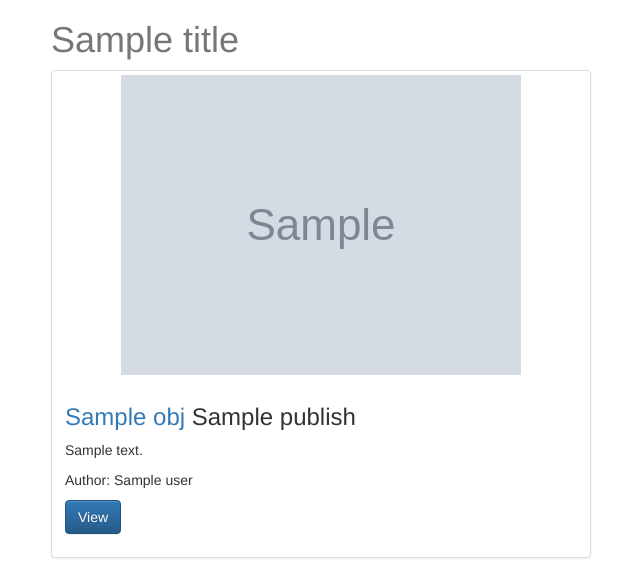
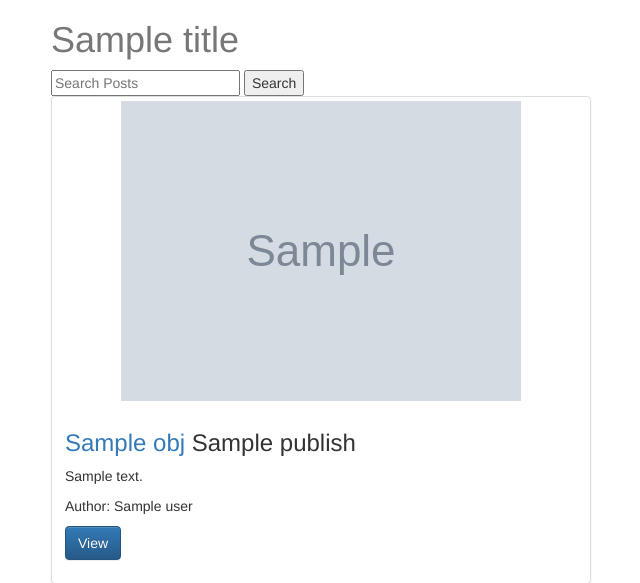
Before and after one commit to TCarmine/TryDjango19, a Django app: template src/templates/post_list.html in a window 1280 px wide. Shown: the top 583 px of the page, without its empty margins (319-959 px from the left). Run offline with Django 3.2, Linux system fonts and the light colour scheme; the template is opened without the code that fills it: most values are stand-ins (such as "Sample title", 1, 10 or a date in 2020); grey boxes marked "Sample" are stand-in pictures; parts of the project's set-up code (start-up, migrations or seed data) failed here and were passed over; some libraries are stand-ins or nearby versions.

Commit message:
added search view

```diff
--- a/src/posts/urls.py
+++ b/src/posts/urls.py
@@ -7,12 +7,14 @@ post_create,
 post_detail,
 post_update,
 post_delete,
+search,
 )
 
 # ^ beginning string,$ end string, so a URL string need to be
 # exactly matched if between those 2
 urlpatterns = [
     url(r'^$', post_list, name='list'),
+    url(r'^results/$', search, name="search"),
     url(r'^create/$',  "posts.views.post_create"),
     #url(r'^(?P<slug>\d+)/$', post_detail, name='detail'),
     url(r'^(?P<slug>[\w-]+)/$', post_detail, name='detail'),
--- a/src/templates/post_list.html
+++ b/src/templates/post_list.html
@@ -5,6 +5,11 @@
 
 <div class='col-sm-6 col-sm-offset-3'>
   <h1>{{title}}</h1>
+<form method="GET" action="{% url 'posts:search' %}">
+  <input type="text" name="q" placeholder="Search Posts" value='{{ request.GET.q }}'/>
+  <input type="submit" value="Search"/>
+</form>
+
 {#  this is a comment in django <a href='{% url "posts:detail" id=obj.id %}'></a><br/> #}
 
 
```
Also changed, not shown: src/posts/views.py (+16 -0 lines).
